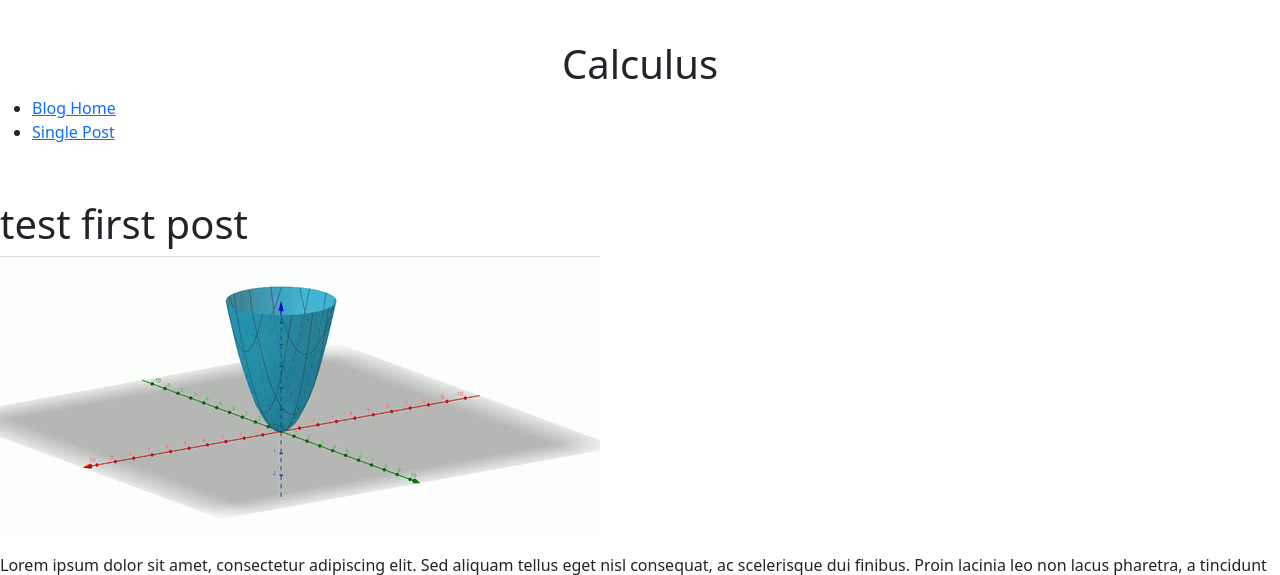
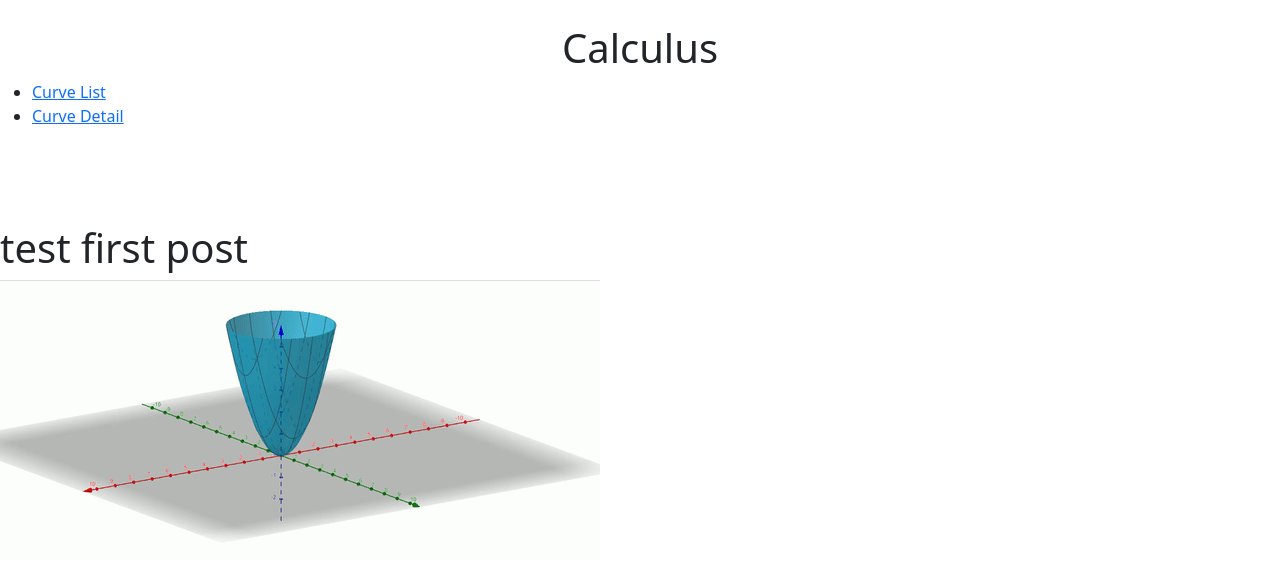
Before and after one commit to Erfan4708/CalculusProject, a Django app: page /post/1/ in a window 1280 px wide. Shown: the top 575 px of the page. Run offline with Django 3.2, Linux system fonts and the light colour scheme; data comes from the database, SQL or seed files in the repository; both versions use the stored data as it was after the commit; some libraries are stand-ins or nearby versions.

Commit message:
add paginator to templates

```diff
--- a/blog/views.py
+++ b/blog/views.py
@@ -8,6 +8,7 @@ class PostList(ListView):
     template_name = '../templates/post_list.html'
     image = models.ImageField(upload_to='images/')
     context_object_name = "posts"
+    paginate_by = 2
 
 
 class PostDetail(DetailView):
--- a/templates/base.html
+++ b/templates/base.html
@@ -5,7 +5,8 @@
     <meta name="viewport" content="width=device-width, initial-scale=1.0">
     <title>Xtra Blog</title>
     <link rel="stylesheet" href="fontawesome/css/all.min.css"> <!-- https://fontawesome.com/ -->
-	<link href="https://fonts.googleapis.com/css2?family=Source+Sans+Pro&display=swap" rel="stylesheet"> <!-- https://fonts.google.com/ -->
+    <link href="https://fonts.googleapis.com/css2?family=Source+Sans+Pro&display=swap" rel="stylesheet">
+    <!-- https://fonts.google.com/ -->
     <link href={% static 'css/bootstrap.min.css' %} rel="stylesheet">
     <link href={% static 'css/templatemo-xtra-blog.css' %} rel="stylesheet">
     <title>{% block title %}{% endblock %}</title>
@@ -16,29 +17,33 @@
             <i class="fas fa-bars"></i>
         </button>
         <div class="tm-site-header">
-                <div class="mb-3 mx-auto tm-site-logo"><i class="fas fa-times fa-2x"></i></div>
+            {#                <div class="mb-3 mx-auto tm-site-logo"><i class="fas fa-times fa-2x"></i></div>#}
             <h1 class="text-center">Calculus</h1>
         </div>
         <nav class="tm-nav" id="tm-nav">
             <ul>
                 <li class="tm-nav-item active"><a href="index.html" class="tm-nav-link">
                     <i class="fas fa-home"></i>
-                        Blog Home
+                    Curve List
                 </a></li>
                 <li class="tm-nav-item"><a href="post.html" class="tm-nav-link">
                     <i class="fas fa-pen"></i>
-                        Single Post
+                    Curve Detail
                 </a></li>
             </ul>
         </nav>
         <p class="tm-mb-80 pr-5 text-white">
-                Xtra Blog is a multi-purpose HTML template from TemplateMo website. Left side is a sticky menu bar. Right side content will scroll up and down.
+            Duo solet feugait delicata ut, nostro fastidii nec ne. Ex adolescens definitiones vim.
+        </p>
+        <p class="tm-mb-80 pr-5 text-white">
+            Power by /Ejlas?\
         </p>
     </div>
 </header>
 
 {% block content %}
 {% endblock %}
-
+<script src="js/jquery.min.js"></script>
+<script src="js/templatemo-script.js"></script>
 </body>
 </html>
```
Also changed, not shown: templates/post_list.html (+23 -25 lines), db.sqlite3. Lines whose indentation alone changed are shown as unchanged.
